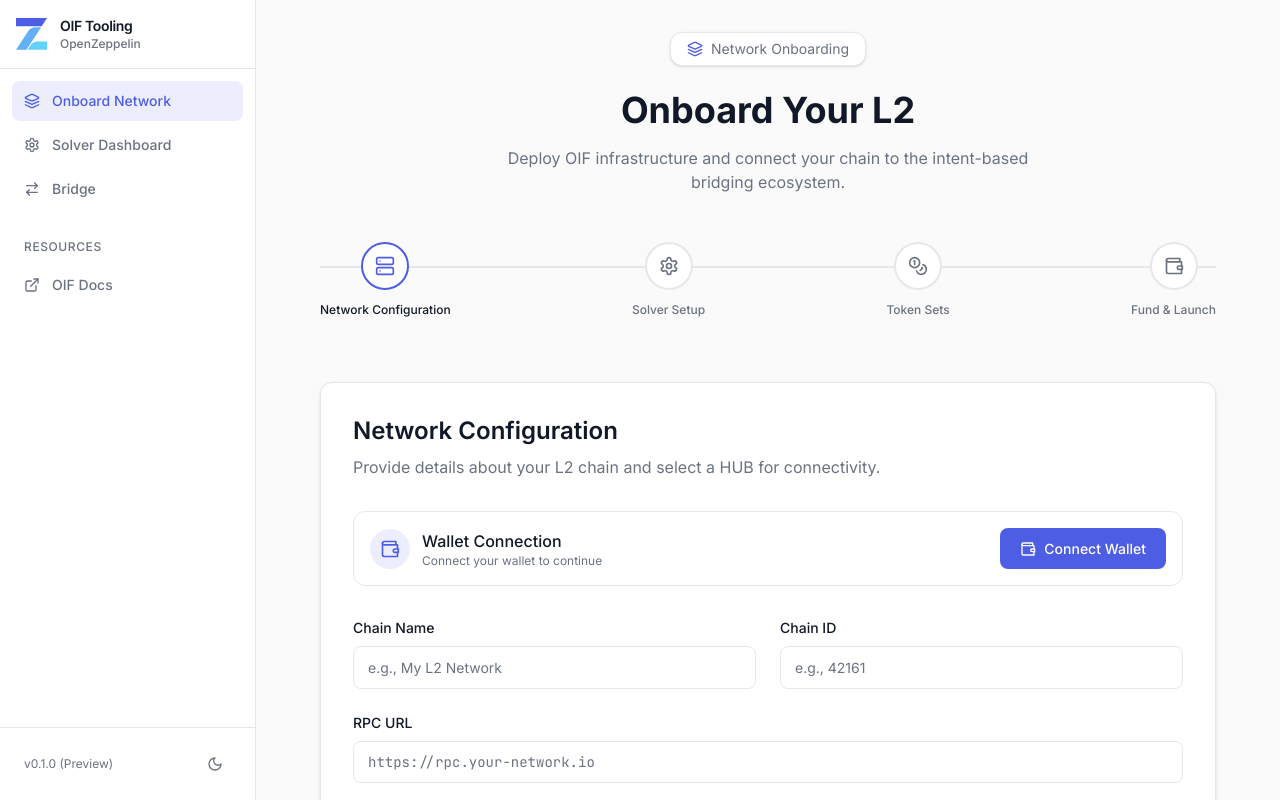
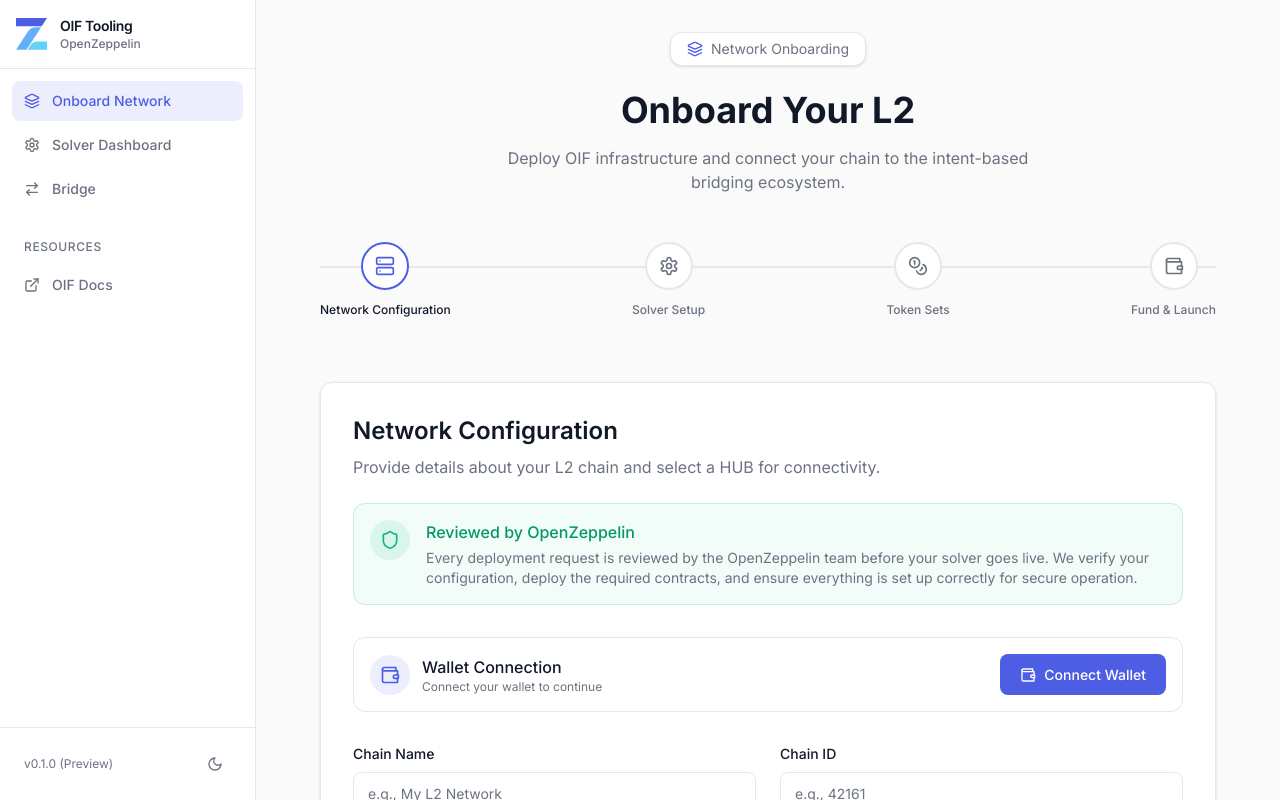
Before and after one commit to pepebndc/oif-l2-onboarding-playground, a React (Vite) app: page /onboarding in a window 1280 px wide. Shown: the top 800 px of the page. Built offline with nearby package versions, Linux system fonts and the light colour scheme.

Commit message:
info about managed by OZ

```diff
--- a/src/pages/Landing.jsx
+++ b/src/pages/Landing.jsx
@@ -536,6 +536,7 @@
               Try the Bridge
             </Link>
           </div>
+
         </div>
       </section>
 
--- a/src/pages/NewNetworkOnboarding.jsx
+++ b/src/pages/NewNetworkOnboarding.jsx
@@ -20,7 +20,8 @@
   Coins,
   Send,
   Mail,
-  Clock
+  Clock,
+  Shield
 } from 'lucide-react'
 
 const steps = [
@@ -491,7 +492,24 @@
           {currentStep === 1 && (
             <div className="animate-fade-in">
               <h2 className="text-2xl font-semibold mb-2" style={{ color: 'var(--oz-text)' }}>Network Configuration</h2>
-              <p style={{ color: 'var(--oz-text-muted)' }} className="mb-8">Provide details about your L2 chain and select a HUB for connectivity.</p>
+              <p style={{ color: 'var(--oz-text-muted)' }} className="mb-6">Provide details about your L2 chain and select a HUB for connectivity.</p>
+
+              {/* Trust Banner */}
+              <div className="flex items-start gap-4 p-4 rounded-xl mb-8"
+                style={{ background: 'rgba(16, 185, 129, 0.05)', border: '1px solid rgba(16, 185, 129, 0.2)' }}>
+                <div className="w-10 h-10 rounded-full flex items-center justify-center flex-shrink-0"
+                  style={{ background: 'rgba(16, 185, 129, 0.1)' }}>
+                  <Shield className="w-5 h-5 text-emerald-500" />
+                </div>
+                <div>
+                  <h4 className="font-medium mb-1 text-emerald-600 dark:text-emerald-400">Reviewed by OpenZeppelin</h4>
+                  <p className="text-sm" style={{ color: 'var(--oz-text-muted)' }}>
+                    Every deployment request is reviewed by the OpenZeppelin team before your solver goes live.
+                    We verify your configuration, deploy the required contracts, and ensure everything is set up
+                    correctly for secure operation.
+                  </p>
+                </div>
+              </div>
 
               {/* Wallet Connection */}
               <div className="p-4 rounded-xl mb-8" style={{ background: 'var(--oz-surface)', border: '1px solid var(--oz-border)' }}>
```
